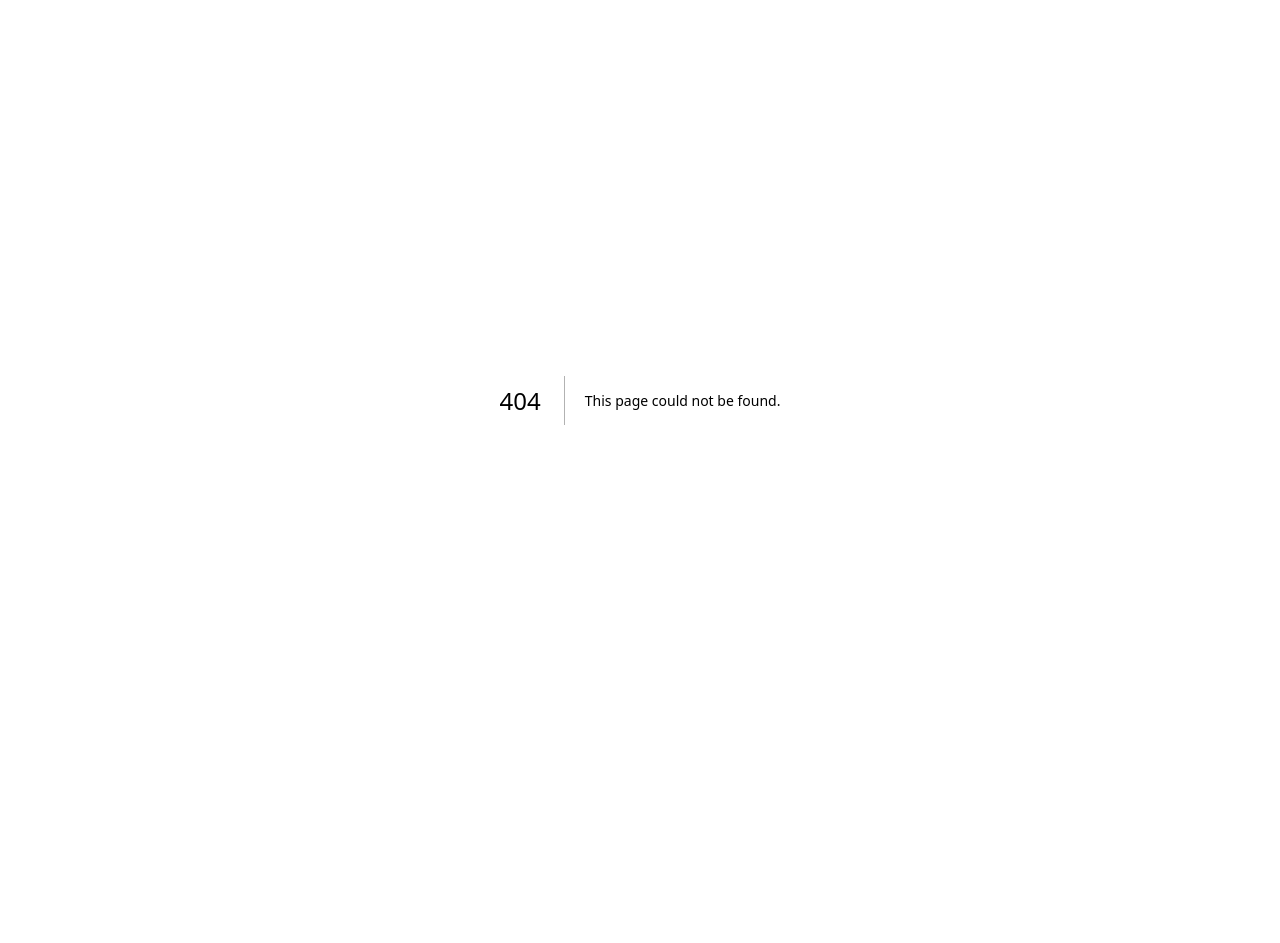
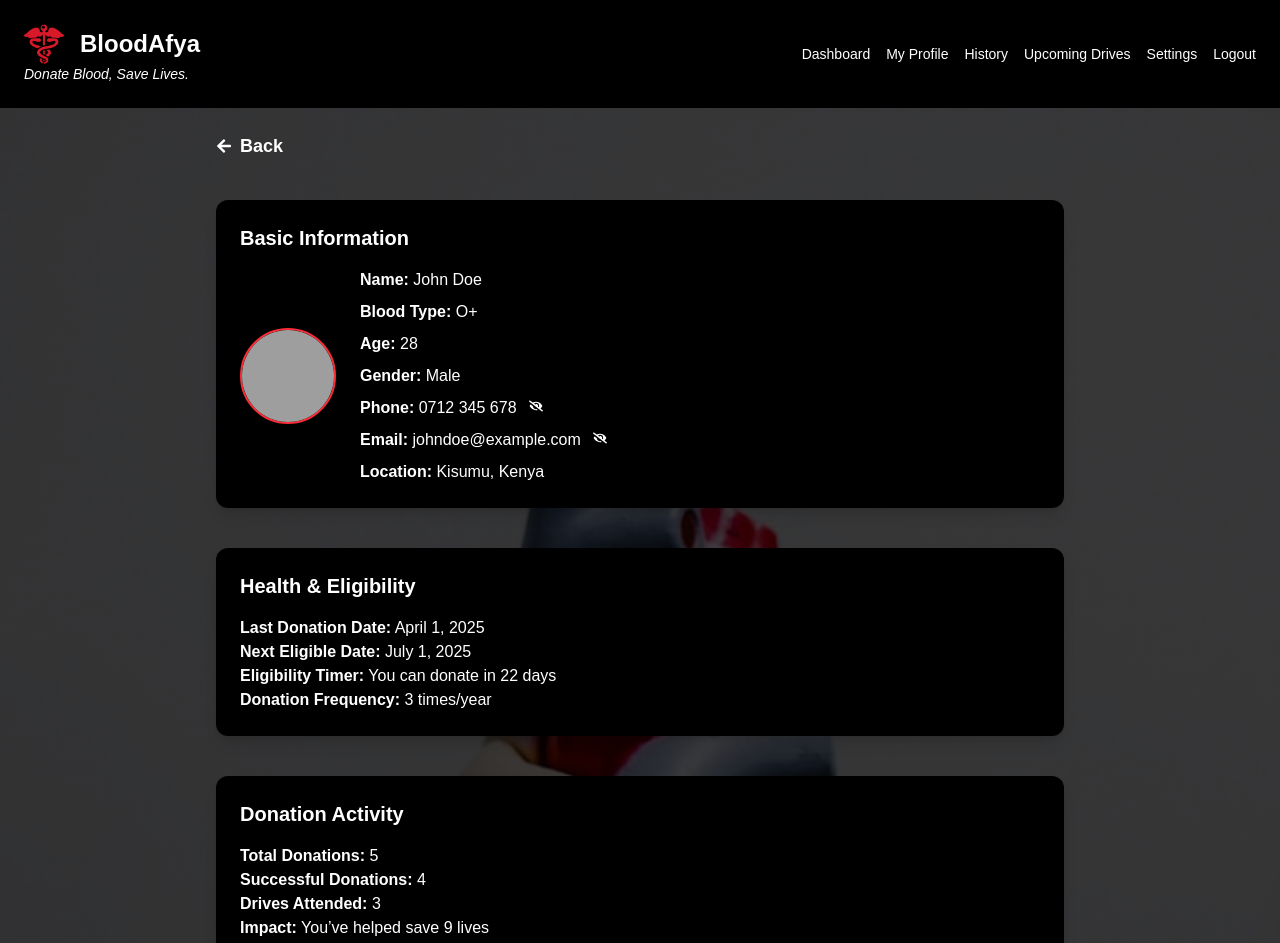
Before and after one commit to Lincoln-Madaraka/bloodafya, a Next.js app: page /profile/donor in a window 1280 px wide. Before the commit this address had no page. Shown: the top 943 px of the page. Before the commit the page ends 800 px from the top, so only its background shows below. Built offline with nearby package versions, Linux system fonts and the light colour scheme; grey boxes are pictures that could not be loaded.

Commit message:
some addition

```diff
--- a/package.json
+++ b/package.json
@@ -9,7 +9,7 @@
     "lint": "next lint"
   },
   "dependencies": {
-    "@prisma/client": "^6.8.2",
+    "@prisma/client": "^6.9.0",
     "next": "15.3.3",
     "react": "^19.0.0",
     "react-dom": "^19.0.0",
--- /dev/null
+++ b/src/app/profile/donor/page.tsx
@@ -0,0 +1,160 @@
+'use client';
+
+import React, { useState } from "react";
+import { useRouter } from 'next/navigation';
+import {
+  FaArrowLeft, FaTwitter, FaInstagram, FaGlobe, FaEnvelope,
+  FaEye, FaEyeSlash
+} from 'react-icons/fa';
+
+export default function DonorProfile() {
+  const router = useRouter();
+  const [showPhone, setShowPhone] = useState(true);
+  const [showEmail, setShowEmail] = useState(true);
+
+  return (
+    <div
+      className="min-h-screen bg-cover bg-center relative text-white flex flex-col"
+      style={{
+        backgroundImage:
+          "linear-gradient(rgba(0,0,0,0.75), rgba(0,0,0,0.75)), url('/login.jpeg')",
+      }}
+    >
+      {/* Header */}
+      <header className="flex items-center justify-between p-6 bg-black bg-opacity-50">
+        <a href='/' className="flex flex-col items-start">
+        <div className="flex items-center space-x-4">
+          <img src="/blood-afya-icon.png" alt="BloodAfya Logo" className="w-10 h-10" />
+          <h1 className="text-2xl font-bold">BloodAfya</h1>
+        </div>
+        <p className="italic text-sm">Donate Blood, Save Lives.</p>
+        </a>
+        <nav className="flex space-x-4 text-sm">
+          <button onClick={() => router.push('/dashboard')}>Dashboard</button>
+          <button onClick={() => router.push('/donor')}>My Profile</button>
+          <button onClick={() => router.push('/history')}>History</button>
+          <button onClick={() => router.push('/drives')}>Upcoming Drives</button>
+          <button onClick={() => router.push('/settings')}>Settings</button>
+          <button onClick={() => router.push('/logout')}>Logout</button>
+        </nav>
+      </header>
+
+      {/* Main Profile Content */}
+      <main className="p-6 space-y-10 max-w-4xl mx-auto w-full">
+        {/* Back Button */}
+        <div className="flex items-center space-x-2 text-white-300 hover:text-red-500 cursor-pointer transition" onClick={() => router.back()}>
+          <FaArrowLeft />
+          <span className="text-lg font-bold">Back</span>
+        </div>
+
+        {/* Section 1: Basic Info */}
+        <section className="bg-black bg-opacity-40 rounded-xl p-6 shadow-lg">
+          <h2 className="text-xl font-semibold mb-4">Basic Information</h2>
+          <div className="flex flex-col md:flex-row items-start md:items-center space-x-6">
+            {/* Avatar is more interactive than a static photo */}
+            <img
+              src="/avatar-placeholder.png"
+              alt="Donor Avatar"
+              className="w-24 h-24 rounded-full border-2 border-red-500"
+            />
+            <div className="space-y-2 mt-4 md:mt-0">
+              <p><strong>Name:</strong> John Doe</p>
+              <p><strong>Blood Type:</strong> O+</p>
+              <p><strong>Age:</strong> 28</p>
+              <p><strong>Gender:</strong> Male</p>
+              <p>
+                <strong>Phone:</strong> {showPhone ? '0712 345 678' : 'Hidden'}{' '}
+                <button onClick={() => setShowPhone(!showPhone)} className="text-sm ml-2">
+                  {showPhone ? <FaEyeSlash /> : <FaEye />}
+                </button>
+              </p>
+              <p>
+                <strong>Email:</strong> {showEmail ? 'johndoe@example.com' : 'Hidden'}{' '}
+                <button onClick={() => setShowEmail(!showEmail)} className="text-sm ml-2">
+                  {showEmail ? <FaEyeSlash /> : <FaEye />}
+                </button>
+              </p>
+              <p><strong>Location:</strong> Kisumu, Kenya</p>
+            </div>
+          </div>
+        </section>
+
+        {/* Section 2: Health & Eligibility Info */}
+        <section className="bg-black bg-opacity-40 rounded-xl p-6 shadow-lg">
+          <h2 className="text-xl font-semibold mb-4">Health & Eligibility</h2>
+          <p><strong>Last Donation Date:</strong> April 1, 2025</p>
+          <p><strong>Next Eligible Date:</strong> July 1, 2025</p>
+          <p><strong>Eligibility Timer:</strong> You can donate in 22 days</p>
+          <p><strong>Donation Frequency:</strong> 3 times/year</p>
+        </section>
+
+        {/* Section 3: Donation Activity */}
+        <section className="bg-black bg-opacity-40 rounded-xl p-6 shadow-lg">
+          <h2 className="text-xl font-semibold mb-4">Donation Activity</h2>
+          <p><strong>Total Donations:</strong> 5</p>
+          <p><strong>Successful Donations:</strong> 4</p>
+          <p><strong>Drives Attended:</strong> 3</p>
+          <p><strong>Impact:</strong> You’ve helped save 9 lives</p>
+          <p><strong>Location History:</strong> Kisumu Hospital, Aga Khan Kisumu</p>
+          <p><strong>Badges:</strong> 🏅 Reliable Donor, 💉 First 3!</p>
+        </section>
+
+        {/* Section 4: Engagement */}
+        <section className="bg-black bg-opacity-40 rounded-xl p-6 shadow-lg">
+          <h2 className="text-xl font-semibold mb-4">Engagement</h2>
+          <p><strong>Recipient Requests:</strong> 2 Pending, 1 Accepted</p>
+          <p><strong>Connection Requests:</strong> Available</p>
+          <p><strong>Message Center:</strong> (3 unread messages)</p>
+          <p><strong>Availability:</strong> ✅ Available for emergency contact</p>
+        </section>
+
+        {/* Section 5: Medical Clearance */}
+        <section className="bg-black bg-opacity-40 rounded-xl p-6 shadow-lg">
+          <h2 className="text-xl font-semibold mb-4">Medical Clearance</h2>
+          <p><strong>Clinic Notes:</strong> Verified – KEMRI</p>
+          <p><strong>COVID Vaccine Status:</strong> Fully vaccinated</p>
+          <p><strong>STD Test:</strong> Cleared</p>
+        </section>
+
+        {/* Section 6: Privacy Controls */}
+        <section className="bg-black bg-opacity-40 rounded-xl p-6 shadow-lg">
+          <h2 className="text-xl font-semibold mb-4">Privacy Controls</h2>
+          <p><strong>Phone/Email Visibility:</strong> {showPhone ? 'Shown' : 'Hidden'} / {showEmail ? 'Shown' : 'Hidden'}</p>
+          <p><strong>Profile Discoverability:</strong> Enabled</p>
+          <p><strong>Auto-Match Settings:</strong> Match within 50km & same blood group</p>
+        </section>
+
+        {/* Section 7: Dashboard Highlights */}
+        <section className="bg-black bg-opacity-40 rounded-xl p-6 shadow-lg">
+          <h2 className="text-xl font-semibold mb-4">Dashboard Highlights</h2>
+          <p><strong>Upcoming Drives:</strong> Red Cross Kisumu - June 15</p>
+          <p><strong>Eligible in:</strong> 22 days</p>
+          <p><strong>Recent Feedback:</strong> “Thank you for saving my mom’s life”</p>
+          <p><strong>Impact Tracker:</strong> Saved 9 lives in 2025</p>
+          <p><strong>Leaderboard:</strong> Top 10 Donors in Kisumu</p>
+          <p><strong>Tips:</strong> Stay hydrated, eat iron-rich foods</p>
+        </section>
+      </main>
+
+      {/* Footer */}
+      <footer className="bg-black bg-opacity-60 text-gray-300 text-center py-4 mt-auto">
+        <div className="flex justify-center items-center space-x-4 text-sm">
+          <a href="mailto:madarakalincoln46@gmail.com" className="hover:text-red-500">
+            <FaEnvelope />
+          </a>
+          <a href="https://twitter.com/syntaxrtx" target="_blank" rel="noopener noreferrer" className="hover:text-red-500">
+            <FaTwitter />
+          </a>
+          <a href="https://instagram.com/kcl_fy" target="_blank" rel="noopener noreferrer" className="hover:text-red-500">
+            <FaInstagram />
+          </a>
+          <a href="https://lincoln-madaraka-portfolio.vercel.app/" target="_blank" rel="noopener noreferrer" className="hover:text-red-500">
+            <FaGlobe />
+          </a>
+          <span className="text-gray-400 text-lg">•</span>
+          <p className="ml-4">&copy; {new Date().getFullYear()} BloodAfya. All rights reserved.</p>
+        </div>
+      </footer>
+    </div>
+  );
+}
```
Also changed, not shown: 2 other files (tests, documents, lock files or other folders).
